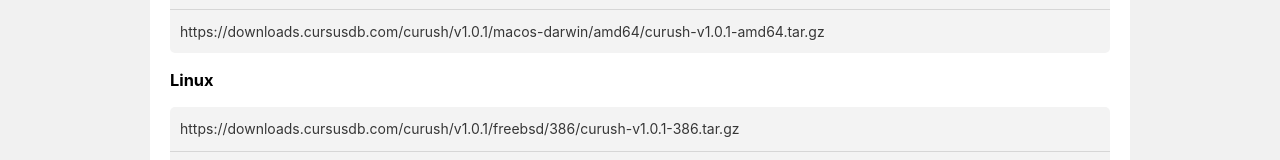
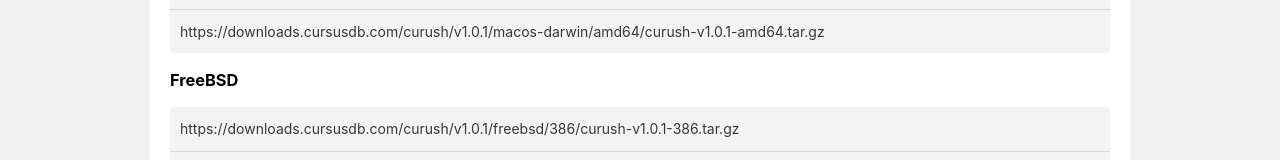
Before and after one commit to cursusdb/cursusdb-web, a SvelteKit app: page /downloads in a window 1280 px wide. Shown: the part 2549-2709 px from the top of the page. Built offline with nearby package versions, Linux system fonts and the light colour scheme.

Commit message:
downloads page corrections

```diff
--- a/src/routes/downloads/+page.svelte
+++ b/src/routes/downloads/+page.svelte
@@ -117,7 +117,7 @@
                <li><a href={`https://downloads.cursusdb.com/curush/${currentVersionCurush}/macos-darwin/amd64/curush-${currentVersionCurush}-amd64.tar.gz`}>{`https://downloads.cursusdb.com/curush/${currentVersionCurush}/macos-darwin/amd64/curush-${currentVersionCurush}-amd64.tar.gz`}</a></li>
            </ul><br/>
 
-           <h3>Linux</h3><br/>
+           <h3>FreeBSD</h3><br/>
            <ul>
                <li><a href={`https://downloads.cursusdb.com/curush/${currentVersionCurush}/freebsd/386/curush-${currentVersionCurush}-386.tar.gz`}>{`https://downloads.cursusdb.com/curush/${currentVersionCurush}/freebsd/386/curush-${currentVersionCurush}-386.tar.gz`}</a></li>
                <li><a href={`https://downloads.cursusdb.com/curush/${currentVersionCurush}/freebsd/amd64/curush-${currentVersionCurush}-amd64.tar.gz`}>{`https://downloads.cursusdb.com/curush/${currentVersionCurush}/freebsd/amd64/curush-${currentVersionCurush}-amd64.tar.gz`}</a></li>
```
